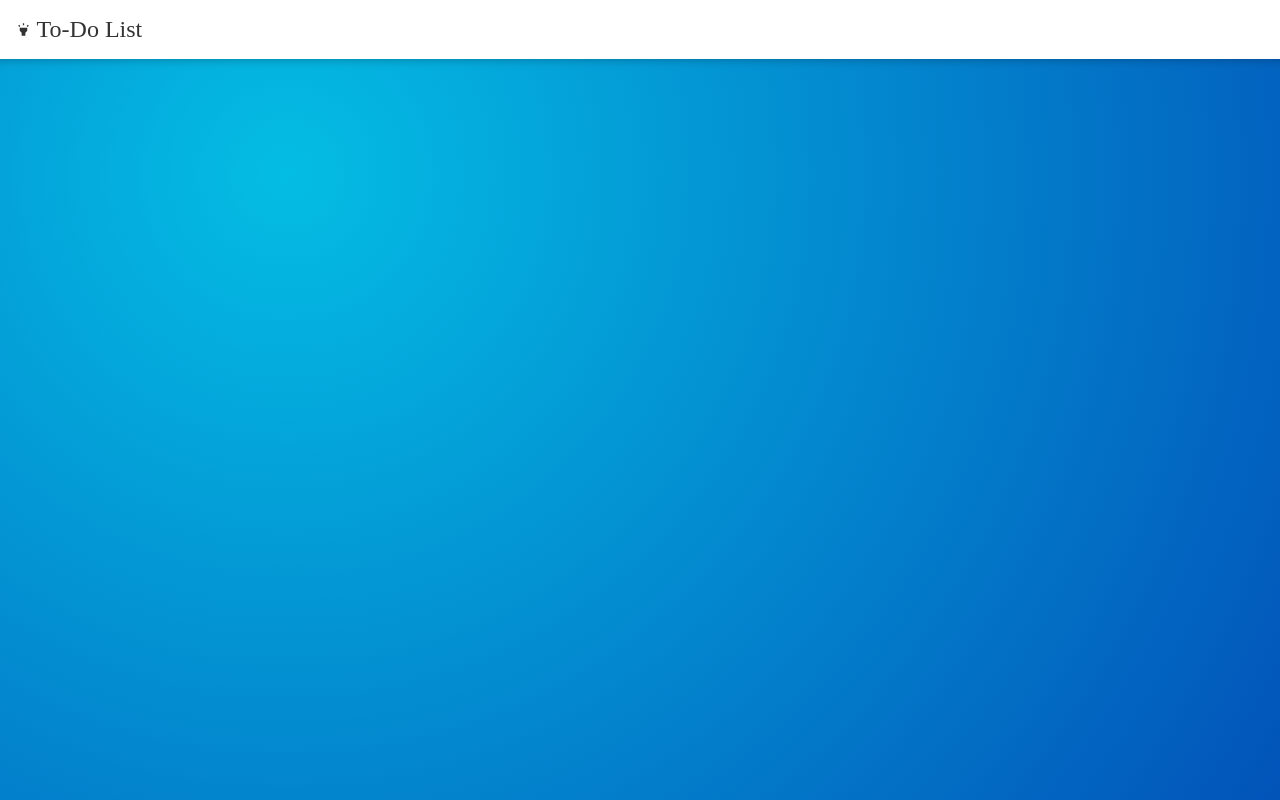
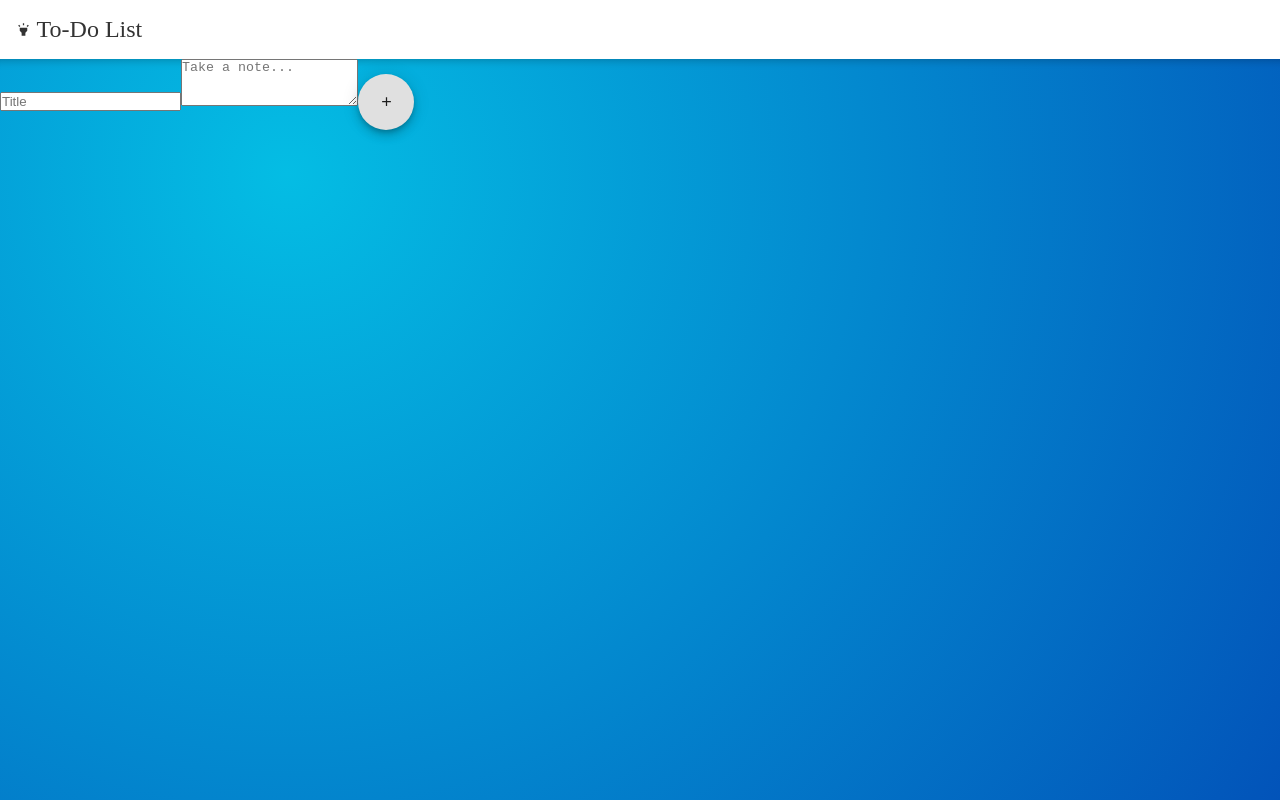
Before and after one commit to sergio-usma/todo-list-react, a React (Create React App) app: page / in a window 1280 px wide. Built offline with nearby package versions, Linux system fonts and the light colour scheme; the HTML template or start-up script is replaced by a standard one.

Commit message:
Render CreateArea component in App.js

```diff
--- a/src/App.js
+++ b/src/App.js
@@ -1,10 +1,22 @@
 import './App.css';
 import Header from './components/Header.jsx';
+import CreateArea from './components/CreateArea.jsx';
+import React, { useState } from "react";
 
 function App() {
+
+const [notes, setNotes] = useState([]);
+
+function addNote (newNote) {
+    setNotes(prevNotes => {
+      return [...prevNotes, newNote];
+    });
+}
+
   return (
     <div className="App">
       <Header />
+        <CreateArea onAdd={addNote}/>
     </div>
   );
 }
```
